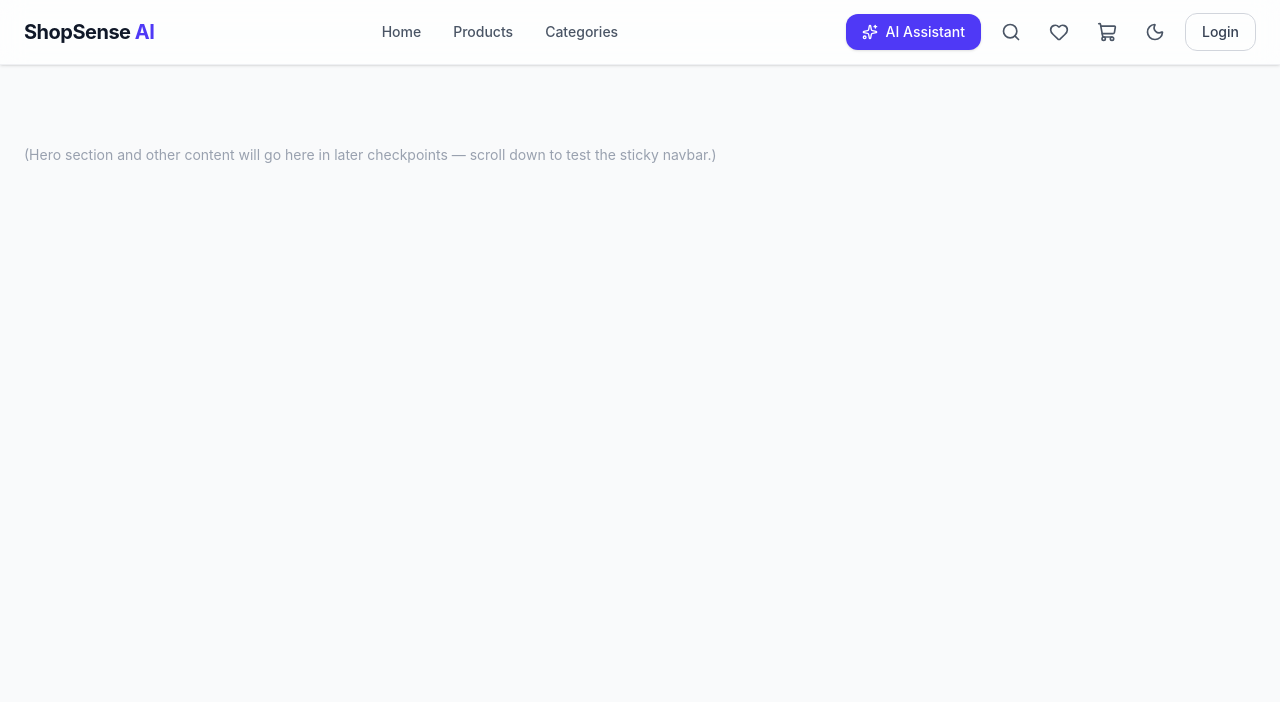
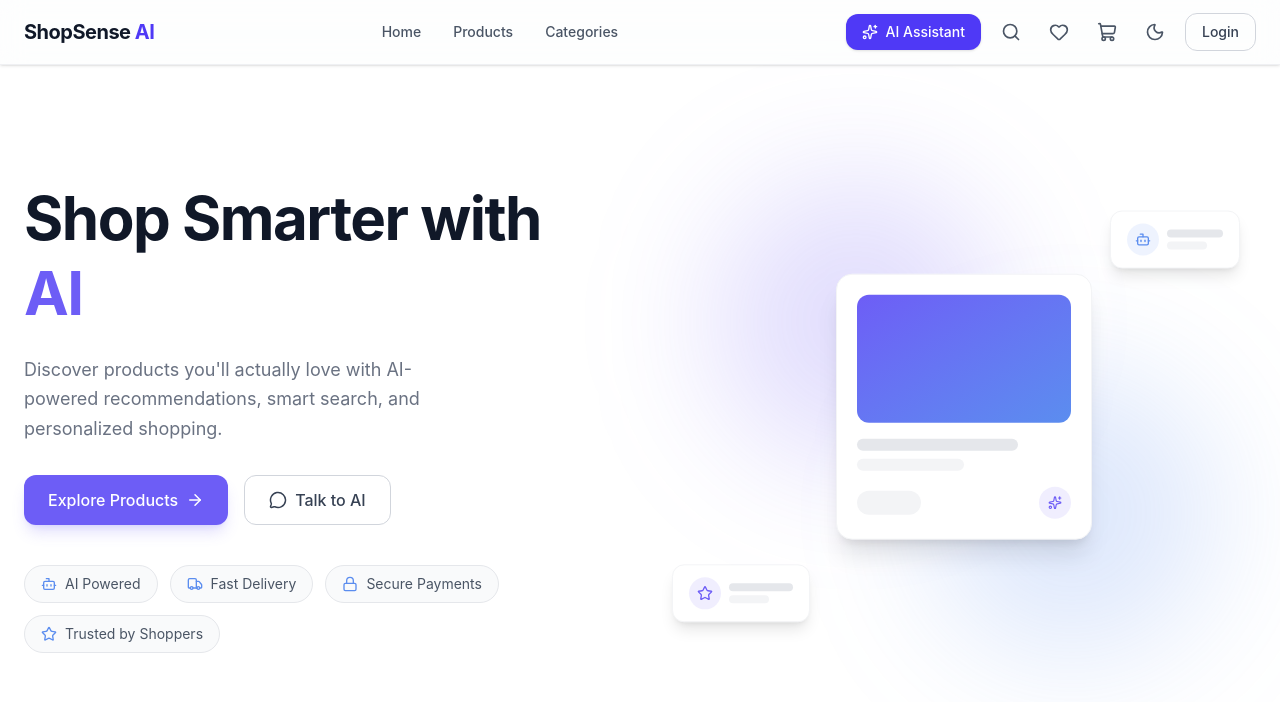
Before and after one commit to shruti-verma49/ShopSense-AI, a React app in the folder frontend/: page / in a window 1280 px wide. Shown: the top 702 px of the page. Built offline with nearby package versions, Linux system fonts and the light colour scheme; the HTML template or start-up script is replaced by a standard one.

Commit message:
Built premium Hero Section

```diff
--- a/frontend/src/App.jsx
+++ b/frontend/src/App.jsx
@@ -1,17 +1,11 @@
 import Navbar from "./components/Navbar";
+import Hero from "./components/Hero";
 
 function App() {
   return (
     <div className="min-h-screen bg-gray-50">
       <Navbar />
-
-      {/* Temporary placeholder content so we can test sticky scroll behavior */}
-      <div className="max-w-7xl mx-auto px-6 py-20">
-        <p className="text-gray-400 text-sm">
-          (Hero section and other content will go here in later checkpoints — scroll down to test the sticky navbar.)
-        </p>
-        <div className="h-[1500px]"></div>
-      </div>
+      <Hero />
     </div>
   );
 }
--- /dev/null
+++ b/frontend/src/components/Hero.jsx
@@ -0,0 +1,121 @@
+import { motion } from "framer-motion";
+import { Sparkles, ArrowRight, MessageCircle, Bot, Truck, Lock, Star } from "lucide-react";
+
+function Hero() {
+  const badges = [
+    { icon: Bot, label: "AI Powered" },
+    { icon: Truck, label: "Fast Delivery" },
+    { icon: Lock, label: "Secure Payments" },
+    { icon: Star, label: "Trusted by Shoppers" },
+  ];
+
+  return (
+    <section className="bg-white">
+      <div className="max-w-7xl mx-auto px-6 py-20 md:py-28 grid md:grid-cols-2 gap-16 items-center">
+
+        {/* LEFT SIDE */}
+        <motion.div
+          initial={{ opacity: 0, y: 20 }}
+          animate={{ opacity: 1, y: 0 }}
+          transition={{ duration: 0.6, ease: "easeOut" }}
+        >
+          <h1 className="text-5xl md:text-6xl font-bold tracking-tight text-gray-900 leading-tight">
+            Shop Smarter with{" "}
+            <span className="text-[#6D5DF6]">AI</span>
+          </h1>
+
+          <p className="mt-6 text-lg text-gray-500 leading-relaxed max-w-md">
+            Discover products you'll actually love with AI-powered recommendations,
+            smart search, and personalized shopping.
+          </p>
+
+          <div className="mt-8 flex flex-wrap gap-4">
+            <button className="flex items-center gap-2 px-6 py-3 rounded-xl bg-[#6D5DF6] text-white font-medium hover:bg-[#5b4de0] hover:scale-105 transition-all duration-200 shadow-lg shadow-[#6D5DF6]/20">
+              Explore Products
+              <ArrowRight size={18} />
+            </button>
+
+            <button className="flex items-center gap-2 px-6 py-3 rounded-xl border border-gray-300 text-gray-700 font-medium hover:border-[#6D5DF6] hover:text-[#6D5DF6] transition-all duration-200">
+              <MessageCircle size={18} />
+              Talk to AI
+            </button>
+          </div>
+
+          {/* Feature badges */}
+          <div className="mt-10 flex flex-wrap gap-3">
+            {badges.map(({ icon: Icon, label }) => (
+              <div
+                key={label}
+                className="flex items-center gap-2 px-4 py-2 rounded-full bg-gray-50 border border-gray-200 text-sm text-gray-600"
+              >
+                <Icon size={16} className="text-[#5B8DEF]" />
+                {label}
+              </div>
+            ))}
+          </div>
+        </motion.div>
+
+        {/* RIGHT SIDE — abstract shopping illustration */}
+        <motion.div
+          initial={{ opacity: 0, scale: 0.9 }}
+          animate={{ opacity: 1, scale: 1 }}
+          transition={{ duration: 0.7, ease: "easeOut", delay: 0.2 }}
+          className="relative h-[420px] md:h-[480px] flex items-center justify-center"
+        >
+          {/* Glowing background circles */}
+          <div className="absolute w-72 h-72 bg-[#6D5DF6]/20 rounded-full blur-3xl top-0 left-10"></div>
+          <div className="absolute w-72 h-72 bg-[#5B8DEF]/20 rounded-full blur-3xl bottom-0 right-10"></div>
+
+          {/* Main floating card */}
+          <motion.div
+            animate={{ y: [0, -12, 0] }}
+            transition={{ duration: 4, repeat: Infinity, ease: "easeInOut" }}
+            className="relative z-10 w-64 bg-white rounded-2xl shadow-xl border border-gray-100 p-5"
+          >
+            <div className="w-full h-32 rounded-xl bg-gradient-to-br from-[#6D5DF6] to-[#5B8DEF]"></div>
+            <div className="mt-4 h-3 w-3/4 rounded-full bg-gray-200"></div>
+            <div className="mt-2 h-3 w-1/2 rounded-full bg-gray-100"></div>
+            <div className="mt-4 flex items-center justify-between">
+              <div className="h-6 w-16 rounded-full bg-gray-100"></div>
+              <div className="h-8 w-8 rounded-full bg-[#6D5DF6]/10 flex items-center justify-center">
+                <Sparkles size={14} className="text-[#6D5DF6]" />
+              </div>
+            </div>
+          </motion.div>
+
+          {/* Small floating badge card, top-right */}
+          <motion.div
+            animate={{ y: [0, 10, 0] }}
+            transition={{ duration: 3.5, repeat: Infinity, ease: "easeInOut", delay: 0.5 }}
+            className="absolute top-6 right-4 z-20 bg-white rounded-xl shadow-lg border border-gray-100 px-4 py-3 flex items-center gap-2"
+          >
+            <div className="w-8 h-8 rounded-full bg-[#5B8DEF]/10 flex items-center justify-center">
+              <Bot size={16} className="text-[#5B8DEF]" />
+            </div>
+            <div>
+              <div className="h-2 w-14 rounded-full bg-gray-200 mb-1"></div>
+              <div className="h-2 w-10 rounded-full bg-gray-100"></div>
+            </div>
+          </motion.div>
+
+          {/* Small floating badge card, bottom-left */}
+          <motion.div
+            animate={{ y: [0, -10, 0] }}
+            transition={{ duration: 3.8, repeat: Infinity, ease: "easeInOut", delay: 1 }}
+            className="absolute bottom-8 left-0 z-20 bg-white rounded-xl shadow-lg border border-gray-100 px-4 py-3 flex items-center gap-2"
+          >
+            <div className="w-8 h-8 rounded-full bg-[#6D5DF6]/10 flex items-center justify-center">
+              <Star size={16} className="text-[#6D5DF6]" />
+            </div>
+            <div>
+              <div className="h-2 w-16 rounded-full bg-gray-200 mb-1"></div>
+              <div className="h-2 w-10 rounded-full bg-gray-100"></div>
+            </div>
+          </motion.div>
+        </motion.div>
+      </div>
+    </section>
+  );
+}
+
+export default Hero;
```
